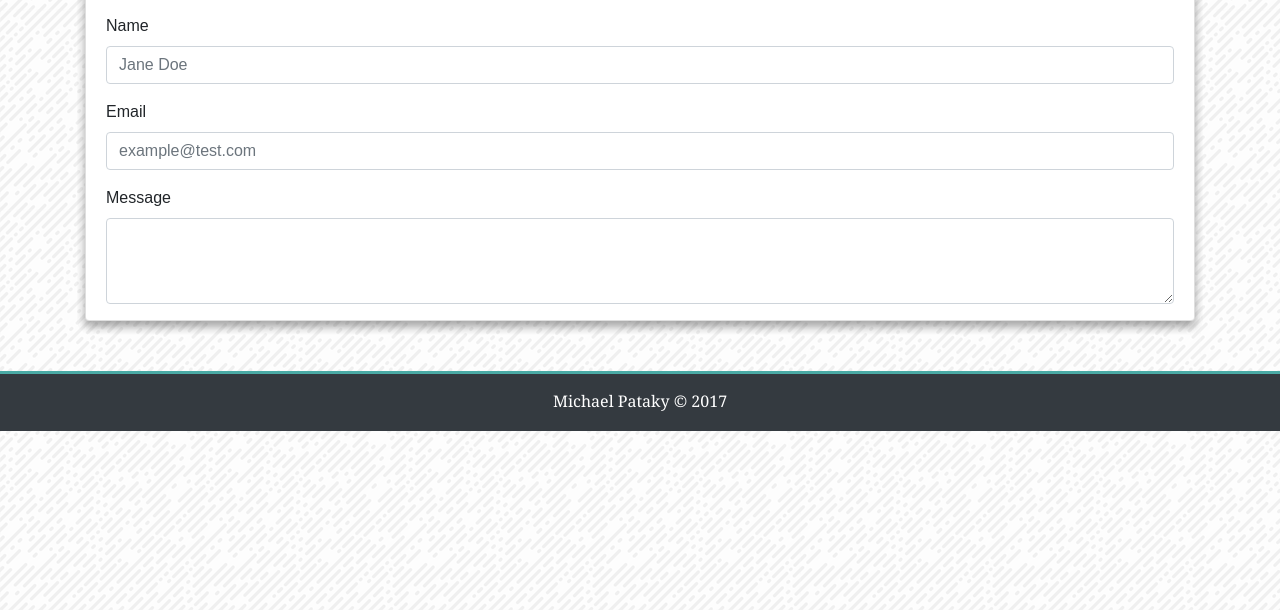
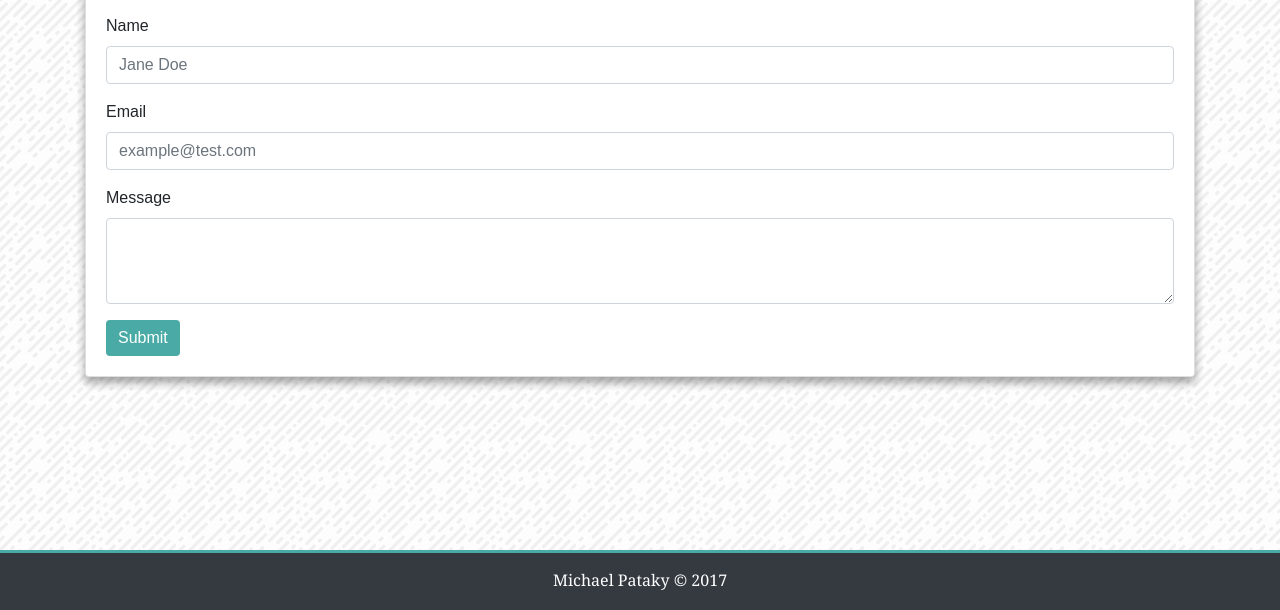
Before and after one commit to mkp0203/Bootstrap-Portfolio, a plain HTML site: page contact.html in a window 1280 px wide. Shown: the part 190-800 px from the top of the page. Drawn offline with nearby package versions, Linux system fonts and the light colour scheme.

Commit message:
Update with button and fixed footer

```diff
--- a/assets/css/style.css
+++ b/assets/css/style.css
@@ -42,9 +42,8 @@ ul li:not(:last-child) {
 
 /* Main Content */
 .card {
-    margin: 50px 0px;
+    margin: 50px 0px 120px 0px;
     box-shadow: 0 5px 10px 0 rgba(0, 0, 0, 0.1), 0 6px 10px 0 rgba(0, 0, 0, 0.1), 0 5px 10px 0 rgba(0, 0, 0, 0.1), 0 6px 10px 0 rgba(0, 0, 0, 0.1);
-    overflow: hidden;
 }
 
 img {
@@ -137,11 +136,22 @@ img {
     padding: 0px 20px 0px 20px;
 }
 
+.btn-primary{
+    background: #4aaaa5;
+    border: none;
+    margin-bottom: 20px;
+    margin-left: 20px;
+}
+
+.btn-primary:hover {
+    background: #343a40;
+}
+
 /* Footer */
 #footer {
     bottom: 0;
     width: 100%;
-    position: relative;
+    position: fixed;
     height: 60px;
     background-color: #343a40;
     border-top: #4aaaa5 3px solid;
--- a/contact.html
+++ b/contact.html
@@ -50,6 +50,7 @@
             <label for="exampleFormControlTextarea1">Message</label>
             <textarea class="form-control" id="exampleFormControlTextarea1" rows="3"></textarea>
           </div>
+          <button type="button" class="btn btn-primary">Submit</button>
         </form>
     </div>
   </div>
```
